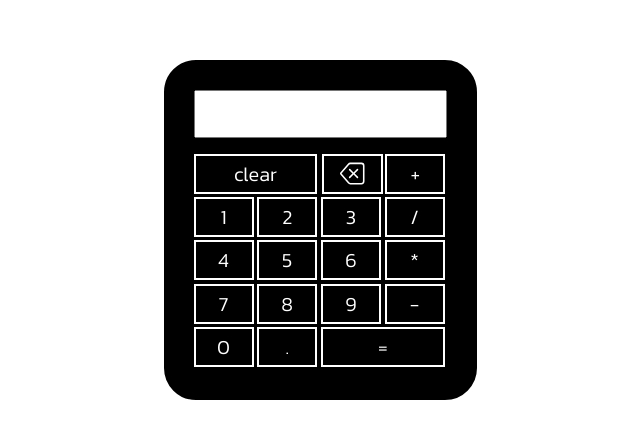
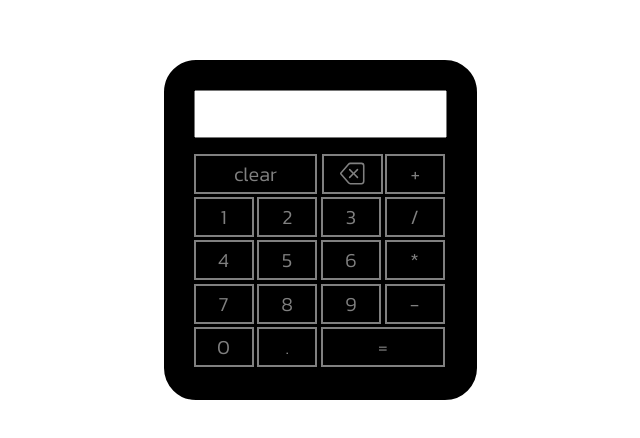
Before and after one commit to Maarij-Camroodien/calculator, a plain HTML site: page index.html in a window 1280 px wide. Shown: the part 170-608 px from the top of the page, without its empty margins (320-960 px from the left). Drawn offline with nearby package versions, Linux system fonts and the light colour scheme.

Commit message:
final commit

```diff
--- a/css/style.css
+++ b/css/style.css
@@ -6,6 +6,13 @@
     padding: 0;
     box-sizing: border-box;
     font-family: 'Kanit', sans-serif;
+}
+button{
+    opacity: 0.5;
+}
+
+button:hover{
+    opacity: 1;
 }
 
 .container {
```
